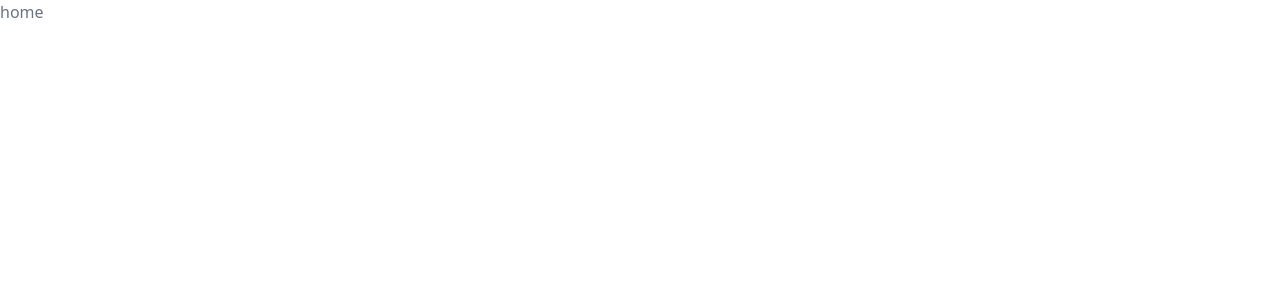
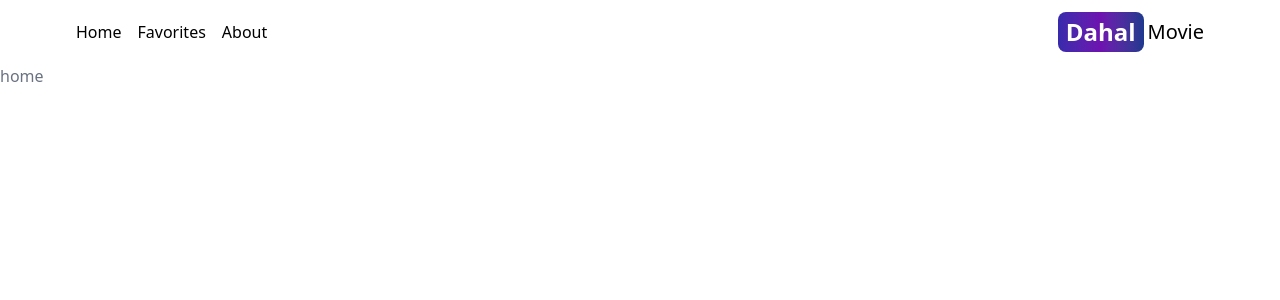
Before and after one commit to sanojDD/next-movie, a Next.js app: page / in a window 1280 px wide. Shown: the top 300 px of the page. Built offline with nearby package versions, Linux system fonts and the light colour scheme.

Commit message:
added header

```diff
--- a/src/app/layout.js
+++ b/src/app/layout.js
@@ -1,5 +1,6 @@
 import { Geist, Geist_Mono } from "next/font/google";
 import "./globals.css";
+import Header from "@/components/Header";
 
 const geistSans = Geist({
   variable: "--font-geist-sans",
@@ -12,8 +13,8 @@
 });
 
 export const metadata = {
-  title: "Create Next App",
-  description: "Generated by create next app",
+  title: "Dahalmovie",
+  description: "A simple movie app",
 };
 
 export default function RootLayout({ children }) {
@@ -22,6 +23,7 @@
       <body
         className={`${geistSans.variable} ${geistMono.variable} antialiased`}
       >
+        <Header />
         {children}
       </body>
     </html>
--- /dev/null
+++ b/src/components/Header.jsx
@@ -0,0 +1,36 @@
+import Link from "next/link";
+// import DarkModeSwitch from './DarkModeSwitch';
+// import { SignedIn, SignedOut, UserButton } from '@clerk/nextjs';
+export default function Header() {
+  return (
+    <div className="flex justify-between items-center p-3 max-w-6xl mx-auto">
+      <ul className="flex gap-4">
+        {/* <SignedIn>
+          <UserButton />
+        </SignedIn>
+        <SignedOut>
+          <Link href={'/sign-in'}>Sign in</Link>
+        </SignedOut> */}
+        <li className="hidden sm:block">
+          <Link href={"/"}>Home</Link>
+        </li>
+        <li className="hidden sm:block">
+          <Link href={"/favorites"}>Favorites</Link>
+        </li>
+        <li className="hidden sm:block">
+          <Link href={"/about"}>About</Link>
+        </li>
+      </ul>
+      <div className="flex items-center gap-4">
+        {/* <DarkModeSwitch /> */}
+        <Link href={"/"} className="flex gap-1 items-center">
+          <span className="text-2xl font-bold bg-gradient-to-r from-indigo-800 via-purple-800 to-blue-900 text-white py-1 px-2 rounded-lg">
+            Dahal
+          </span>
+
+          <span className="text-xl hidden sm:inline">Movie</span>
+        </Link>
+      </div>
+    </div>
+  );
+}
```
Also changed, not shown: public/dahalmovie.png (added).
